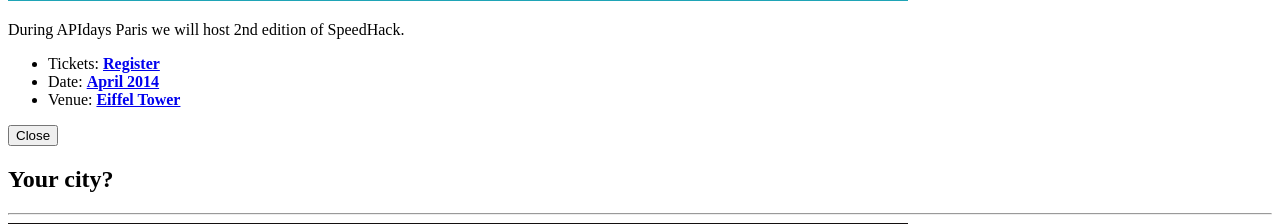
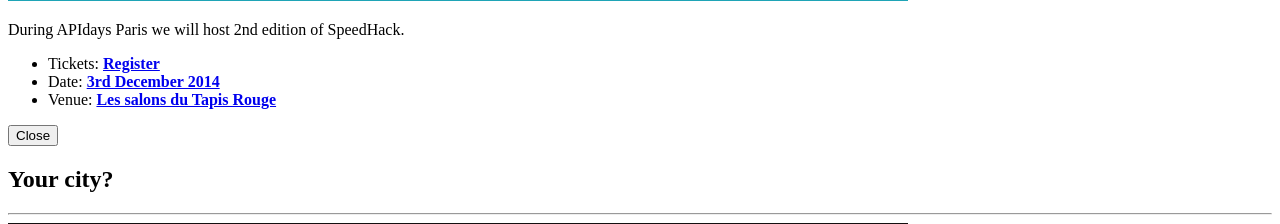
Before and after one commit to picsoung/speedhack, a PHP site: page / in a window 1280 px wide. Shown: the part 5216-5440 px from the top of the page. Run offline with PHP 8.4, Linux system fonts and the light colour scheme; some libraries are stand-ins or nearby versions.

Commit message:
add links to paris

```diff
--- a/index.php
+++ b/index.php
@@ -284,15 +284,15 @@
                             <p>During APIdays Paris we will host 2nd edition of SpeedHack.</p>
                             <ul class="list-inline item-details">
                                 <li>Tickets:
-                                    <strong><a href="http://startbootstrap.com">Register</a>
+                                    <strong><a href="http://www.eventbrite.com/e/apidays-speedhack-3-hours-developer-hackaton-tickets-14292418007">Register</a>
                                     </strong>
                                 </li>
                                 <li>Date:
-                                    <strong><a href="http://startbootstrap.com">April 2014</a>
+                                    <strong><a href="http://www.apidays.io/">3rd December 2014</a>
                                     </strong>
                                 </li>
                                 <li>Venue:
-                                    <strong><a href="http://startbootstrap.com">Eiffel Tower</a>
+                                    <strong><a href="http://www.tapisrouge.fr/">Les salons du Tapis Rouge</a>
                                     </strong>
                                 </li>
                             </ul>
```
